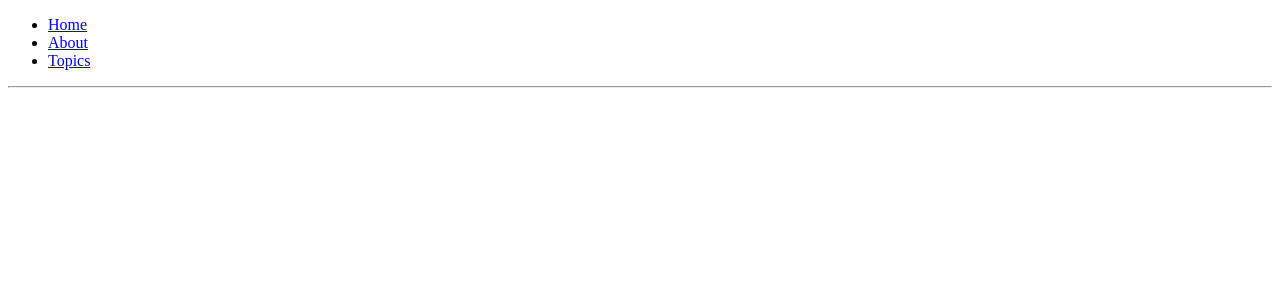
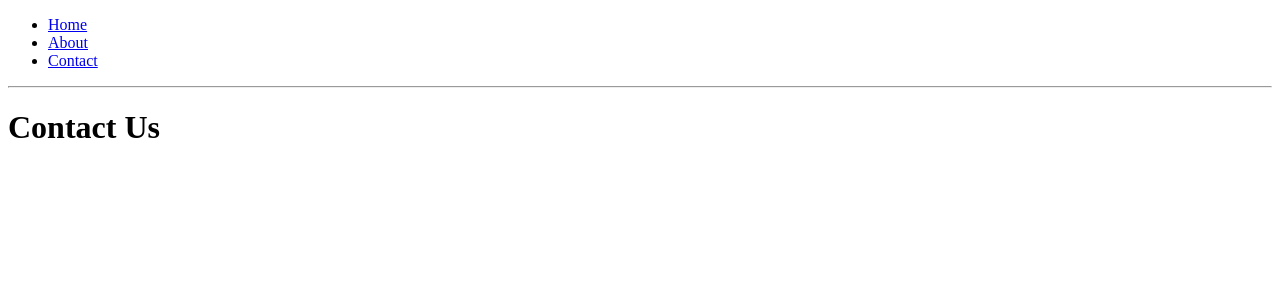
Before and after one commit to davidkelley/lambda-react-renderer, a React app: page /contact in a window 1280 px wide. Shown: the top 300 px of the page. Built offline with nearby package versions, Linux system fonts and the light colour scheme; the HTML template or start-up script is replaced by a standard one.

Commit message:
simplifying client app

```diff
--- a/src/client/App.js
+++ b/src/client/App.js
@@ -1,7 +1,8 @@
 import React from 'react';
 import { Switch, Link, Route } from 'react-router-dom';
 
-import Topics from './views/Topics';
+import Home from './views/Home';
+import Contact from './views/Contact';
 import About from './views/About';
 
 // Use this as the entry-point for your app.
@@ -10,15 +11,15 @@ export default () => (
     <ul>
       <li><Link to="/">Home</Link></li>
       <li><Link to="/about">About</Link></li>
-      <li><Link to="/topics">Topics</Link></li>
+      <li><Link to="/contact">Contact</Link></li>
     </ul>
 
     <hr/>
 
     <Switch>
-      <Route exact path="/" component={Topics} />
+      <Route exact path="/" component={Home} />
       <Route path="/about" component={About} />
-      <Route path="/topics" component={Topics} />
+      <Route path="/contact" component={Contact} />
     </Switch>
   </div>
 );
--- a/src/client/index.js
+++ b/src/client/index.js
@@ -1,9 +1,9 @@
 import React from 'react';
-import { render } from 'react-dom';
+import { hydrate } from 'react-dom';
 import { BrowserRouter as Router } from 'react-router-dom';
 import App from './App';
 
-render(
+hydrate(
   (
     <Router>
       <App/>
--- /dev/null
+++ b/src/client/views/Contact.js
@@ -0,0 +1,7 @@
+import React from 'react';
+
+export default () => (
+  <h1>
+    Contact Us
+  </h1>
+);
--- /dev/null
+++ b/src/client/views/Home.js
@@ -0,0 +1,7 @@
+import React from 'react';
+
+export default () => (
+  <h1>
+    Home
+  </h1>
+);
--- a/src/client/views/Topic.js
+++ /dev/null
@@ -1,7 +0,0 @@
-import React from 'react';
-
-export default ({ params }) => (
-  <div>
-    <h3>{params.topicId}</h3>
-  </div>
-);
--- a/src/client/views/Topics.js
+++ /dev/null
@@ -1,20 +0,0 @@
-import React from 'react';
-import { Link, Route } from 'react-router-dom';
-
-import Topic from './Topic';
-
-export default ({ pathname }) => (
-  <div>
-    <h2>Topics</h2>
-    <ul>
-      <li><Link to={`${pathname}/rendering`}>Rendering with React</Link></li>
-      <li><Link to={`${pathname}/components`}>Components</Link></li>
-      <li><Link to={`${pathname}/props-v-state`}>Props v. State</Link></li>
-    </ul>
-
-    <Route pattern={`${pathname}/:topicId`} component={Topic}/>
-    <Route pattern={pathname} exactly render={() => (
-      <h3>Please select a topic</h3>
-    )}/>
-  </div>
-);
```
